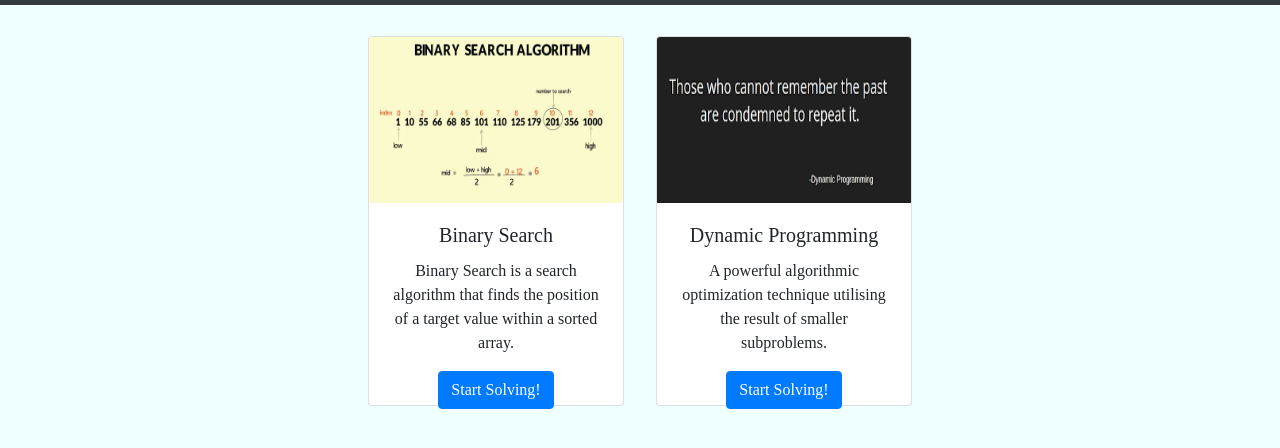
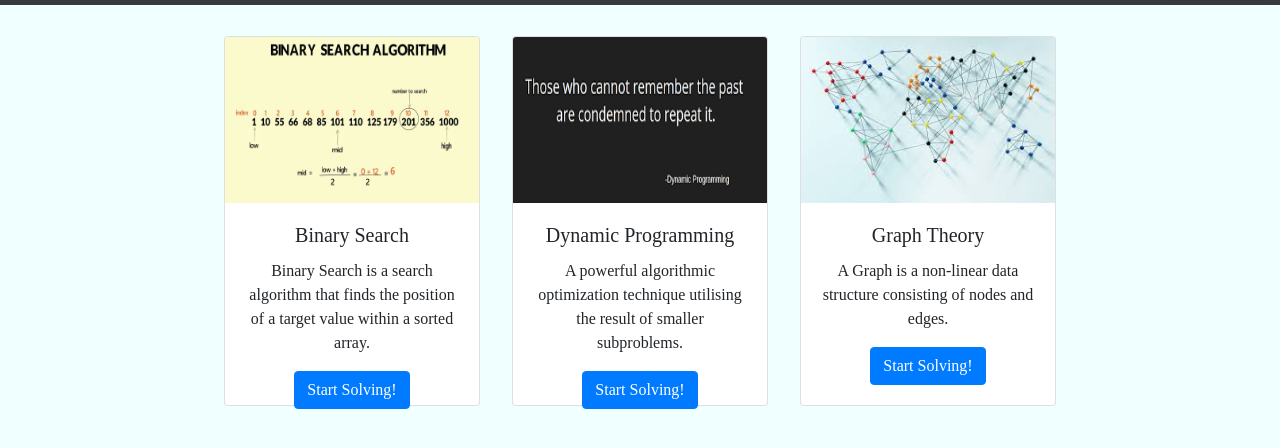
Before and after one commit to singh-shreya6/codeforcesAPI, a React app: page / in a window 1280 px wide. Shown: the part 54-502 px from the top of the page. Built offline with nearby package versions, Linux system fonts and the light colour scheme; no server answers.

Commit message:
Introducing graph theory

```diff
--- a/src/index.css
+++ b/src/index.css
@@ -26,6 +26,10 @@
   height: 45%;
   width: 100%;
 }
+.graph{
+  height: 45%;
+  width: 100%;
+}
 .pointer__none {
   pointer-events: none;
   display: flex;
--- a/src/index.js
+++ b/src/index.js
@@ -11,6 +11,7 @@ import Problems from './problems';
 import 'bootstrap/dist/css/bootstrap.min.css';
 import maxresdefault from './images/maxresdefault.jpg';
 import dynamic_programming from './images/dynamic_programming.png'
+import graph_theory from './images/graph_theory.jpg'
 import ProblemsByTag from './problemsByTag';
 import GoogleBtn from './GoogleBtn';
 
@@ -20,7 +21,7 @@ export class Home extends React.Component {
 		this.state = {
 			problemSet: {},
 			isPageOpen: "",
-			isClicked: [false, false],
+			isClicked: [false, false, false],
 			isLogin: false,
 			name: ""
 		};
@@ -36,7 +37,7 @@ export class Home extends React.Component {
 	changePageSelected(a) {
 		this.setState({
 			isPageOpen: a,
-			isClicked: [false, false]
+			isClicked: [false, false, false]
 		});
 	}
 
@@ -49,7 +50,7 @@ export class Home extends React.Component {
 	}
 
 	isNotClicked() {
-		return this.state.isClicked[0] === false && this.state.isClicked[1] === false;
+		return this.state.isClicked[0] === false && this.state.isClicked[1] === false && this.state.isClicked[2] === false;
 	}
 
 
@@ -110,7 +111,7 @@ export class Home extends React.Component {
 								<Button variant="primary" onClick={() => this.handleClick(0)}>Start Solving!</Button>
 							</Card.Body>
 						</Card>
-							<Card style={{ width: '20%' }}>
+						<Card style={{ width: '20%', margin: '0 2rem 0 0' }}>
 							<Card.Img variant="top" src={dynamic_programming} className="dp" />
 							<Card.Body>
 								<Card.Title>Dynamic Programming</Card.Title>
@@ -118,6 +119,16 @@ export class Home extends React.Component {
 									A powerful algorithmic optimization technique utilising the result of smaller subproblems.
 								</Card.Text>
 								<Button variant="primary" onClick={() => this.handleClick(1)}>Start Solving!</Button>
+							</Card.Body>
+						</Card>
+						<Card style={{ width: '20%' }}>
+							<Card.Img variant="top" src={graph_theory} className="graph" />
+							<Card.Body>
+								<Card.Title>Graph Theory</Card.Title>
+								<Card.Text>
+									A Graph is a non-linear data structure consisting of nodes and edges.
+								</Card.Text>
+								<Button variant="primary" onClick={() => this.handleClick(2)}>Start Solving!</Button>
 							</Card.Body>
 						</Card>
 					</div>
--- a/src/problemsByTag.js
+++ b/src/problemsByTag.js
@@ -44,6 +44,16 @@ class ProblemsByTag extends React.Component {
                     <br />
                 </div>
             );
+        }else if (this.props.isClicked[2] === true) {
+            return (
+                <div>
+                    <h3>Explore Problems</h3>
+                    <br />
+                    <br />
+                    {this.createTableBasedOnTag('graphs')}
+                    <br />
+                </div>
+            );
         } else{
             return (<div></div>);
         }
```
Also changed, not shown: src/images/graph_theory.jpg (added). Lines whose indentation alone changed are shown as unchanged.
